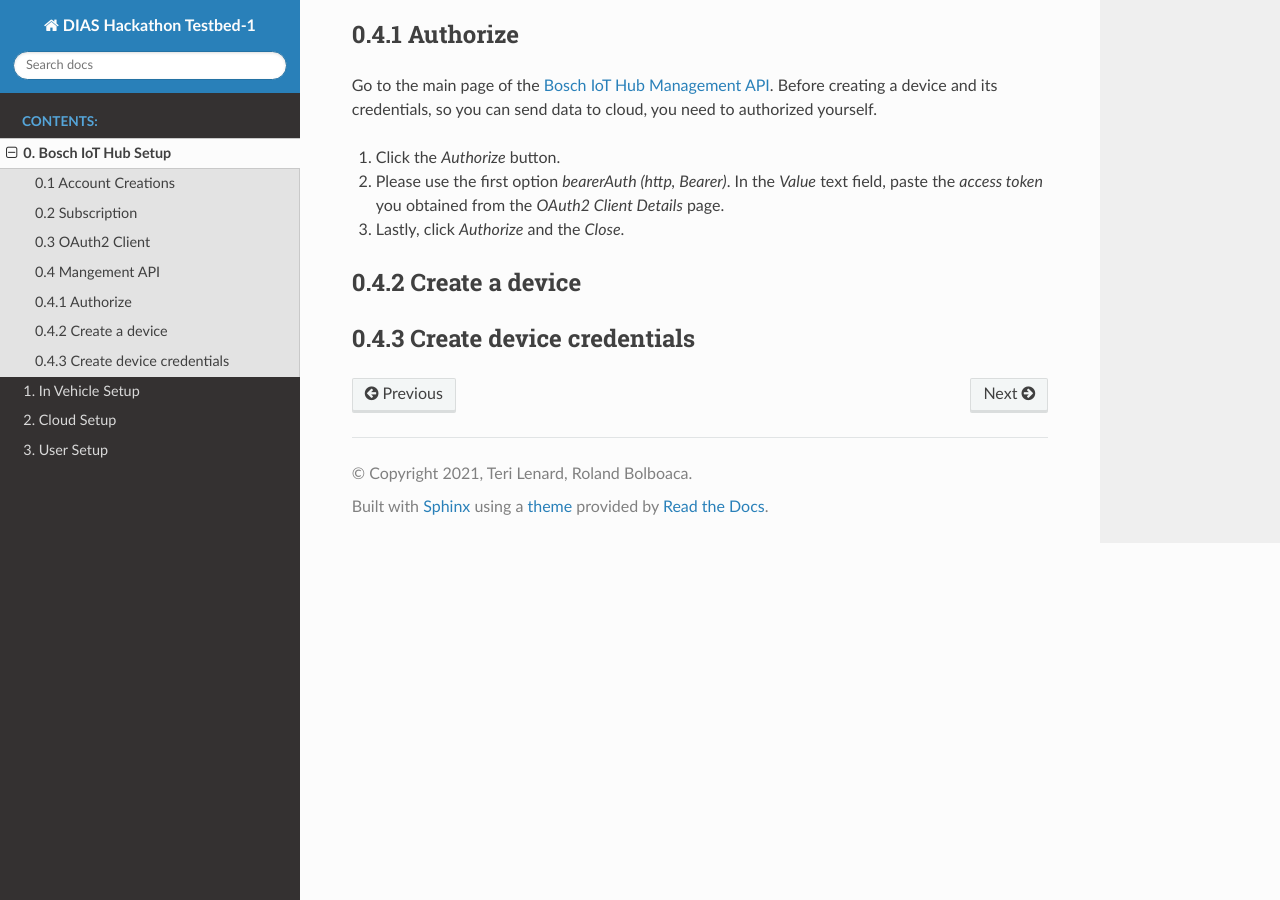
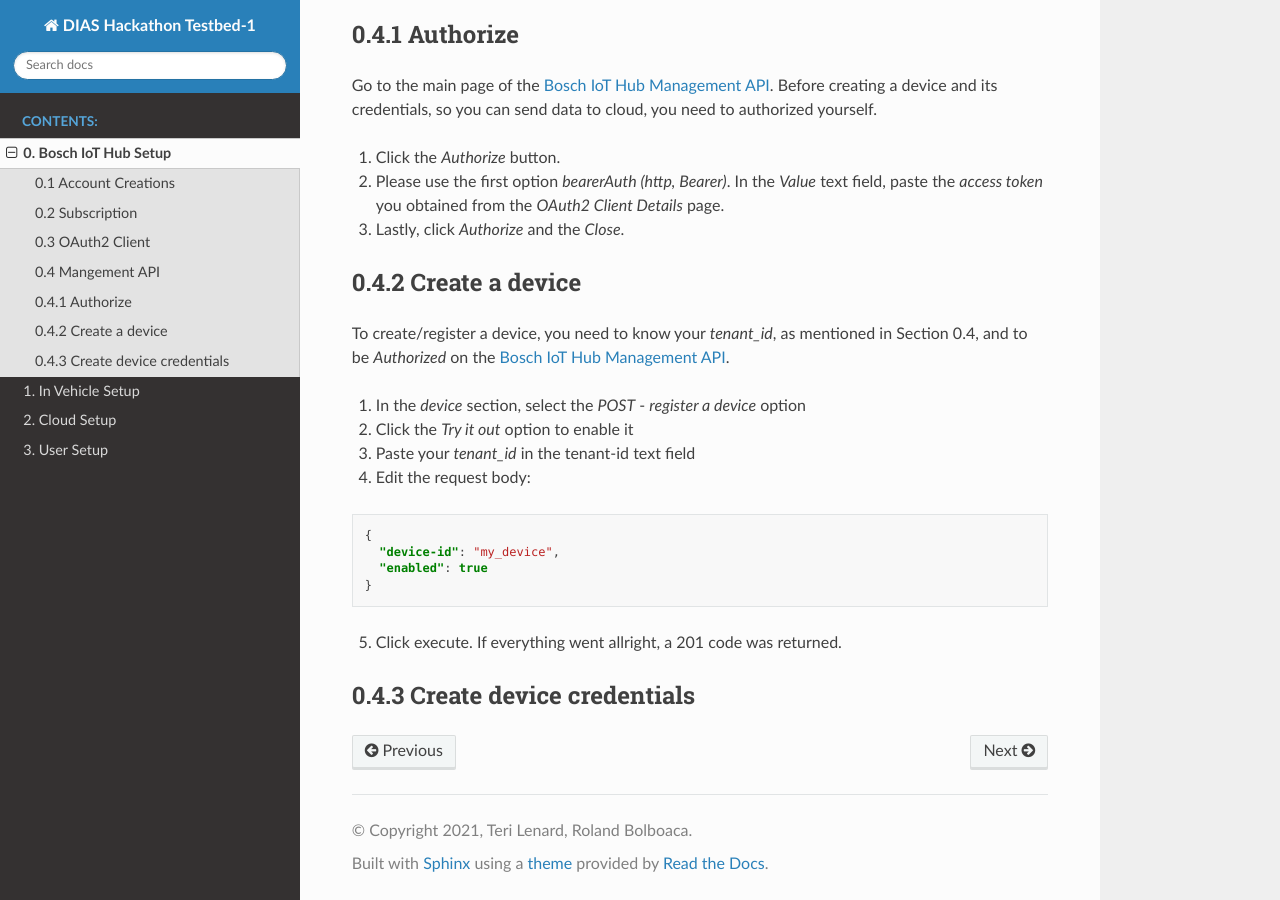
Before and after one commit to terilenard/dias-hackathon-testbed1, a Sphinx documentation site: the page built from docs/source/iothub.rst, in a window 1280 px wide and 900 px high, scrolled down 1134 px. Built offline with Sphinx 7.4.7 and the Read the Docs theme 2.0.0, drawn with Linux system fonts in a browser that asks for light colours.

Commit message:
Update iothub.rst

```diff
--- a/docs/source/iothub.rst
+++ b/docs/source/iothub.rst
@@ -60,5 +60,24 @@
 0.4.2 Create a device
 ---------------------
 
+To create/register a device, you need to know your *tenant_id*, as mentioned in Section 0.4, and to be *Authorized* on the  `Bosch IoT Hub Management API <https://apidocs.bosch-iot-suite.com/index.html?urls.primaryName=Bosch%20IoT%20Hub%20-%20Management%20API>`_.
+
+1. In the *device* section, select the *POST* - *register a device* option
+
+2. Click the *Try it out* option to enable it
+
+3. Paste your *tenant_id* in the tenant-id text field
+
+4. Edit the request body:
+
+.. code-block:: json
+
+  {
+    "device-id": "my_device",
+    "enabled": true
+  }
+
+5. Click execute. If everything went allright, a 201 code was returned.
+
 0.4.3 Create device credentials
 -------------------------------
```
